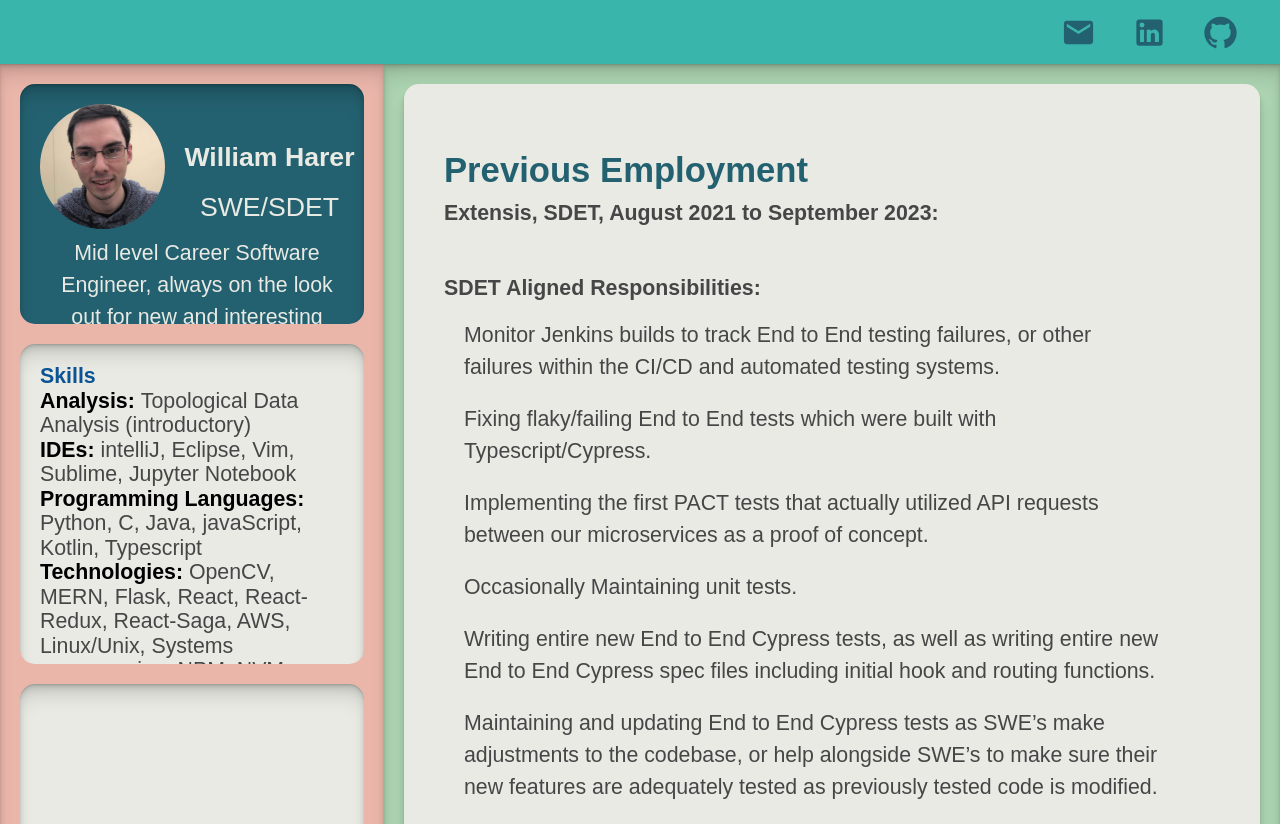
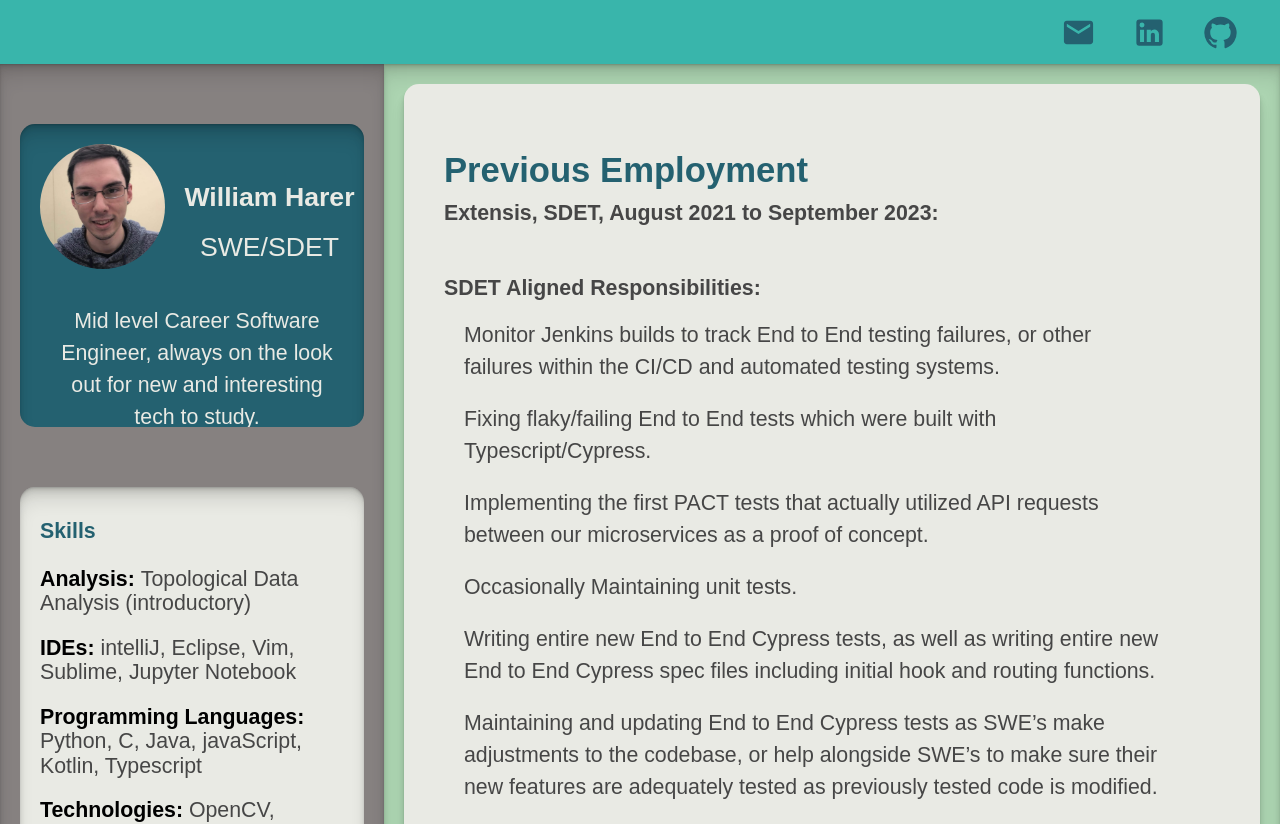
Before and after one commit to WilliamHarer/resumewebpage, a Next.js app: page / in a window 1280 px wide. Shown: the top 824 px of the page. Built offline with nearby package versions, Linux system fonts and the light colour scheme.

Commit message:
remove scroll bar, refactor header, refactor height/margins on InfoCard

```diff
--- a/src/View/Components/InfoCard.tsx
+++ b/src/View/Components/InfoCard.tsx
@@ -16,10 +16,10 @@ export default function InfoCard( props:InfoCardProps ) {
         <Paper style={{ borderRadius: 15,
         display: 'flex',
         height: props.height,
-        marginTop: '20px',
+        marginTop: '60px',
         marginLeft: '20px',
         marginRight: '20px',
-        marginBottom: '20px',
+        marginBottom: '60px',
         backgroundColor: props.backgroundColor? props.backgroundColor:'#E9EAE4',
         overflowY: 'auto',
         boxShadow: "      inset 0 1px 1px hsl(0deg 0% 0% / 0.075),\n" +
--- a/src/View/Components/ResumeText/Skills.tsx
+++ b/src/View/Components/ResumeText/Skills.tsx
@@ -1,27 +1,32 @@
 export default function skills() {
     return (
         <div style={{marginTop: '20px', marginLeft: '20px', marginBottom: '20px', marginRight: '20px'}}>
-            <p className="c4" style={{fontSize: '16pt'}}>
-                <span className="c6 c14">Skills</span>
+            <p className="c4" style={{fontSize: '26pt'}}>
+                <span className="c6 c14" style={{color:'#246170'}}>Skills</span>
             </p>
+            <br/>
             <p className="c4" style={{fontSize: '16pt'}}>
                 <span className="c6">Analysis:</span>
                 <span className="c0" style={{fontSize: '16pt'}}>&nbsp;Topological Data Analysis (introductory)</span>
             </p>
+            <br/>
             <p className="c4" style={{fontSize: '16pt'}}>
                 <span className="c6">IDEs:</span>
                 <span className="c0" style={{fontSize: '16pt'}}>&nbsp;intelliJ, Eclipse, Vim, Sublime, Jupyter Notebook</span>
             </p>
+            <br/>
             <p className="c4" style={{fontSize: '16pt'}}>
                 <span className="c6">Programming Languages: </span>
                 <span className="c0" style={{fontSize: '16pt'}}>Python, C, Java, javaScript, Kotlin, Typescript</span>
             </p>
+            <br/>
             <p className="c4" style={{fontSize: '16pt'}}>
                 <span className="c6">Technologies: </span>
                 <span className="c0" style={{fontSize: '16pt'}}>
                     OpenCV, MERN, Flask, React, React-Redux, React-Saga, AWS, Linux/Unix, Systems programming, NPM, NVM, PACT, Jenkins, Sinon, Jest, Mocha/Chai, Vite, Pnpm, Cypress, Jira, docker
                 </span>
             </p>
+            <br/>
             <p className="c4" style={{fontSize: '16pt'}}>
                 <span className="c6">Personal Interests: </span>
                 <span className="c0" style={{fontSize: '16pt'}}>
--- a/src/app/globals.css
+++ b/src/app/globals.css
@@ -1,6 +1,13 @@
 @tailwind base;
 @tailwind components;
 @tailwind utilities;
+
+
+
+::-webkit-scrollbar {
+    display: none;
+}
+
 
 html, body {
     height: 100%
--- a/src/app/layout.tsx
+++ b/src/app/layout.tsx
@@ -2,6 +2,8 @@ import Header from '@/View/Components/Header'
 import './globals.css'
 import type { Metadata } from 'next'
 import { Inter } from 'next/font/google'
+import React from "react";
+import {useScrollTrigger} from "@mui/material";
 
 const inter = Inter({ subsets: ['latin'] })
 
@@ -10,6 +12,26 @@ export const metadata: Metadata = {
   description: 'Generated by create next app',
 }
 
+
+interface Props {
+  /**
+   * Injected by the documentation to work in an iframe.
+   * You won't need it on your project.
+   */
+  children: React.ReactElement;
+}
+
+function ElevationScroll(props: Props) {
+  const { children} = props;
+  const trigger = useScrollTrigger({
+    disableHysteresis: true,
+    threshold: 0,
+  });
+
+  return React.cloneElement(children, {
+    elevation: trigger ? 4 : 0,
+  });
+}
 export default function RootLayout({
   children,
 }: {
@@ -18,7 +40,6 @@ export default function RootLayout({
   return (
     <html lang="en">
     <body className={inter.className}>
-      <Header/>
       {children}
     </body>
     </html>
--- a/src/app/page.tsx
+++ b/src/app/page.tsx
@@ -1,3 +1,5 @@
+'use client'
+
 import InfoPaper from "@/View/Components/InfoPaper";
 import PreviousEmployment from "@/View/Components/ResumeText/PreviousEmployment";
 import React from "react";
@@ -5,17 +7,45 @@ import InfoCard from "@/View/Components/InfoCard";
 import Image from 'next/image'
 import Avatar from '../../public/Assets/Avatar.jpg'
 import Skills from "@/View/Components/ResumeText/Skills";
-export default function Home() {
+import Header from "@/View/Components/Header";
+import {useScrollTrigger} from "@mui/material";
+
+
+
+interface Props {
+    /**
+     * Injected by the documentation to work in an iframe.
+     * You won't need it on your project.
+     */
+    children: React.ReactElement;
+}
+
+function ElevationScroll(props: Props) {
+    const { children} = props;
+    // Note that you normally won't need to set the window ref as useScrollTrigger
+    // will default to window.
+    // This is only being set here because the demo is in an iframe.
+    const trigger = useScrollTrigger({
+        disableHysteresis: true,
+        threshold: 0,
+    });
+
+    return React.cloneElement(children, {
+        elevation: trigger ? 4 : 0,
+    });
+}
+export default function Home(props:Props) {
   return (
       <main style={{height:'100%'}}>
+          <Header/>
           <div style={{height:'100%', display: 'flex',}}>
-              <div className={'LandingDivLeft'} style={{height:'100%', maxWidth: '30%', flex:1, backgroundColor:'#EBB6AA', flexShrink: 0, boxShadow: "      inset 0 1px 1px hsl(0deg 0% 0% / 0.075),\n" +
+              <div className={'LandingDivLeft'} style={{height:'100%', maxWidth: '30%', flex:1, backgroundColor:'#868180', flexShrink: 0, boxShadow: "      inset 0 1px 1px hsl(0deg 0% 0% / 0.075),\n" +
                       "      inset 0 2px 2px hsl(0deg 0% 0% / 0.075),\n" +
                       "      inset 0 4px 4px hsl(0deg 0% 0% / 0.075),\n" +
                       "      inset 0 8px 8px hsl(0deg 0% 0% / 0.075),\n" +
                       "      inset 0 16px 16px hsl(0deg 0% 0% / 0.075)",
                   clipPath: 'inset 0px -15px 0px 0px'}}>
-                  <InfoCard backgroundColor={'#246170'} height={'30%'}>
+                  <InfoCard backgroundColor={'#246170'} height={'auto'}>
                       <div style={{display:'flex',flexDirection:'column'}}>
                           <div style={{maxHeight:'60%',maxWidth:'100%', flex:1, flexShrink:0, display:'flex',flexDirection:'row' }}>
                               <div style={{maxHeight:'60%',marginLeft:'10px', marginTop: '10px', marginRight:'20px', flex:1, flexShrink:0, maxWidth:'125px'}}>
@@ -31,10 +61,10 @@ export default function Home() {
                           </div>
                       </div>
                   </InfoCard>
-                  <InfoCard height={'40%'}>
+                  <InfoCard height={'auto'}>
                       <Skills />
                   </InfoCard>
-                  <InfoCard height={'20%'}/>
+                  <InfoCard height={'auto'}/>
               </div>
               <div className={'LandingDivRight'} style={{height:'100%', maxWidth: '70%',flex:1, backgroundColor:'#ACD4B1', flexShrink: 0, boxShadow: "      inset 0 1px 1px hsl(0deg 0% 0% / 0.075),\n" +
                       "      inset 0 2px 2px hsl(0deg 0% 0% / 0.075),\n" +
```
Also changed, not shown: src/View/Components/Header.tsx (+7 -1 lines).
